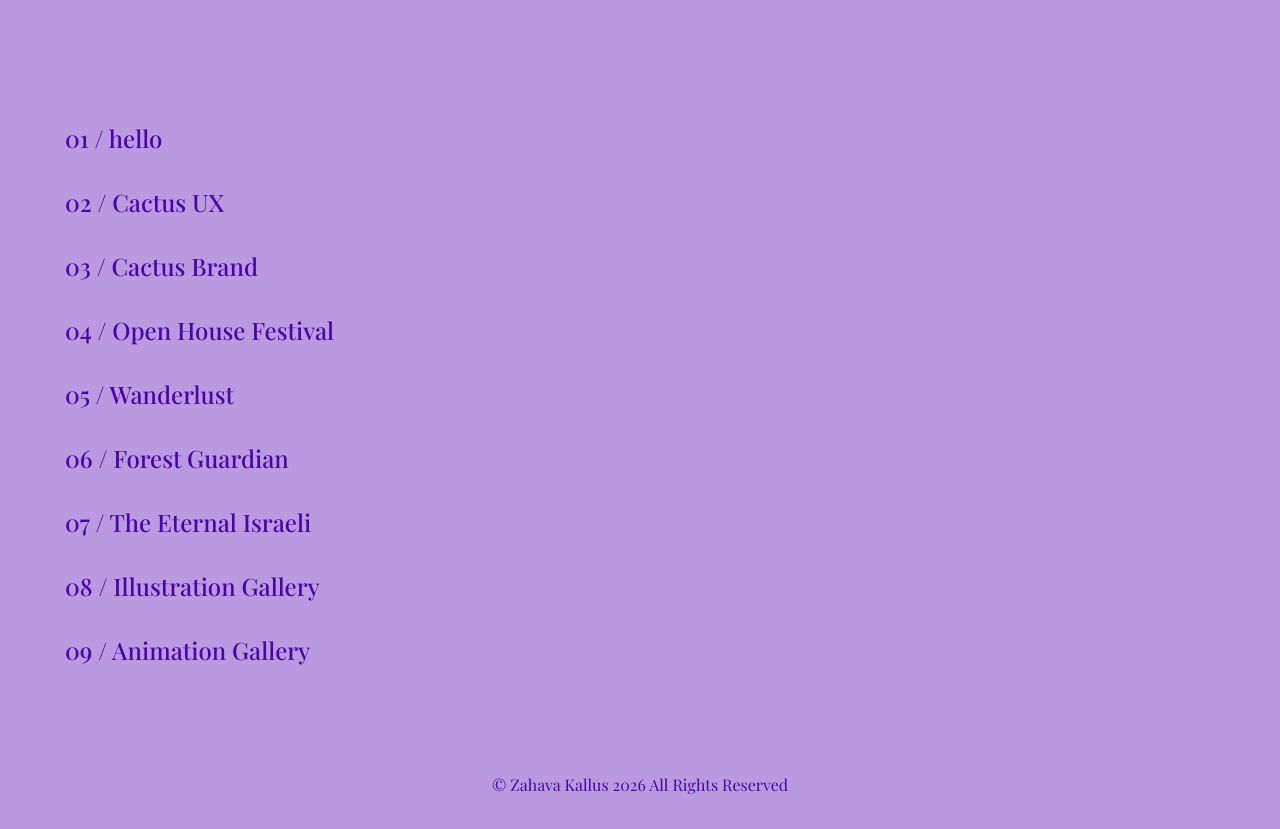
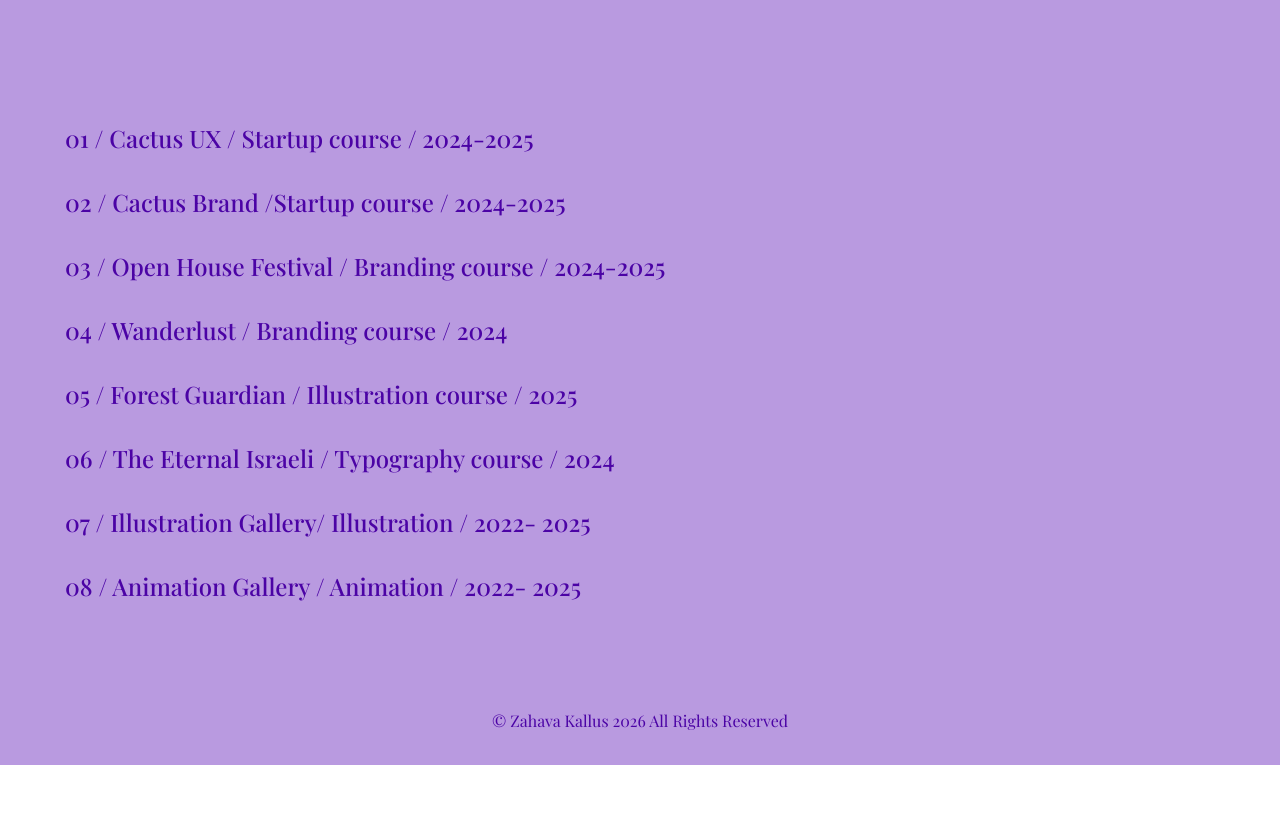
Before and after one commit to dean-effi/zahava-portfolio, a Next.js app: page / in a window 1280 px wide. Shown: the part 802-1631 px from the top of the page. After the commit the page ends 1567 px from the top, so only its background shows below. Built offline with nearby package versions, Linux system fonts and the light colour scheme; a web font is replaced by a local one.

Commit message:
add project titles, add main page to navigation

```diff
--- a/app/(main-static)/page.tsx
+++ b/app/(main-static)/page.tsx
@@ -10,7 +10,7 @@ export default function Home() {
     return (
       <Link
         key={project.name}
-        href={project.name}>{`0${i + 1} / ${project.name}`}</Link>
+        href={project.name}>{`${project.title}`}</Link>
     );
   });
   return (
--- a/app/[projectName]/page.tsx
+++ b/app/[projectName]/page.tsx
@@ -30,19 +30,24 @@ export default async function ProjectPage({
         </header>
         {assetsElements}
       </main>
-      <nav className="mt-5 w-full border-t-1 border-black">
-        <ul className="mb-4 flex w-full justify-between text-xl">
+      <nav className="mt-9 w-full border-t-1 border-black md:mt-11">
+        <ul className="flex w-full justify-between p-5 text-xs md:text-base lg:p-7 lg:text-xl">
           <li>
             {projectIndex > 0 && (
               <Link href={projectsData[projectIndex - 1].name}>
-                {"<-"} previous project
+                ⟵ previous project
               </Link>
+            )}
+          </li>
+          <li className="font-medium italic">
+            {projectIndex !== projectsData.length - 1 && (
+              <Link href={"/"}>Main Page</Link>
             )}
           </li>
           <li>
             {projectIndex !== projectsData.length - 1 && (
               <Link href={projectsData[projectIndex + 1].name}>
-                next project {"->"}
+                next project ⟶
               </Link>
             )}
           </li>
--- a/projectsData.ts
+++ b/projectsData.ts
@@ -20,9 +20,11 @@ export type Project = {
   name: string;
   info?: Info;
   assets: Asset[];
+  title: string;
 };
 
 const example: Project = {
+  title: "aaaaaaaaaaaaaaaaa",
   name: "hello",
   info: {
     course: "Illustration and Innovation in the Industry",
@@ -78,43 +80,50 @@ const example: Project = {
 };
 
 const projectsData: Project[] = [
-  { ...example },
   {
     ...example,
     name: "Cactus UX",
+    title: "01 / Cactus UX  / Startup course  / 2024-2025",
   },
   {
     ...example,
 
     name: "Cactus Brand",
+    title: "02 / Cactus Brand  /Startup course  / 2024-2025",
   },
   {
     ...example,
+    title: "03 / Open House Festival  / Branding course  / 2024-2025",
 
     name: "Open House Festival",
   },
   {
     ...example,
+    title: "04 / Wanderlust / Branding course  / 2024",
 
     name: "Wanderlust",
   },
   {
     ...example,
+    title: "05 / Forest Guardian  / Illustration course  / 2025",
 
     name: "Forest Guardian",
   },
   {
     ...example,
+    title: "06 / The Eternal Israeli / Typography course  / 2024",
 
     name: "The Eternal Israeli",
   },
   {
     ...example,
+    title: "07 / Illustration Gallery/ Illustration  / 2022- 2025",
 
     name: "Illustration Gallery",
   },
   {
     ...example,
+    title: "08 / Animation Gallery / Animation  / 2022- 2025",
 
     name: "Animation Gallery",
   },
```
